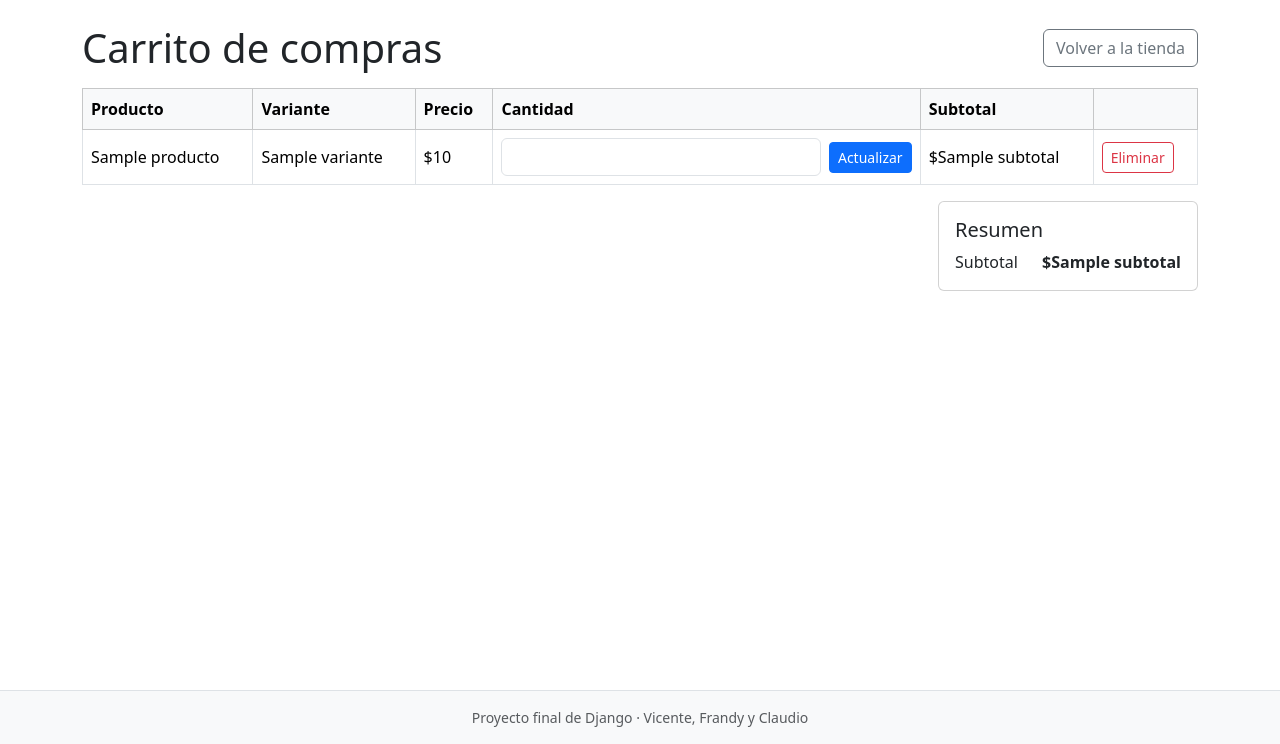
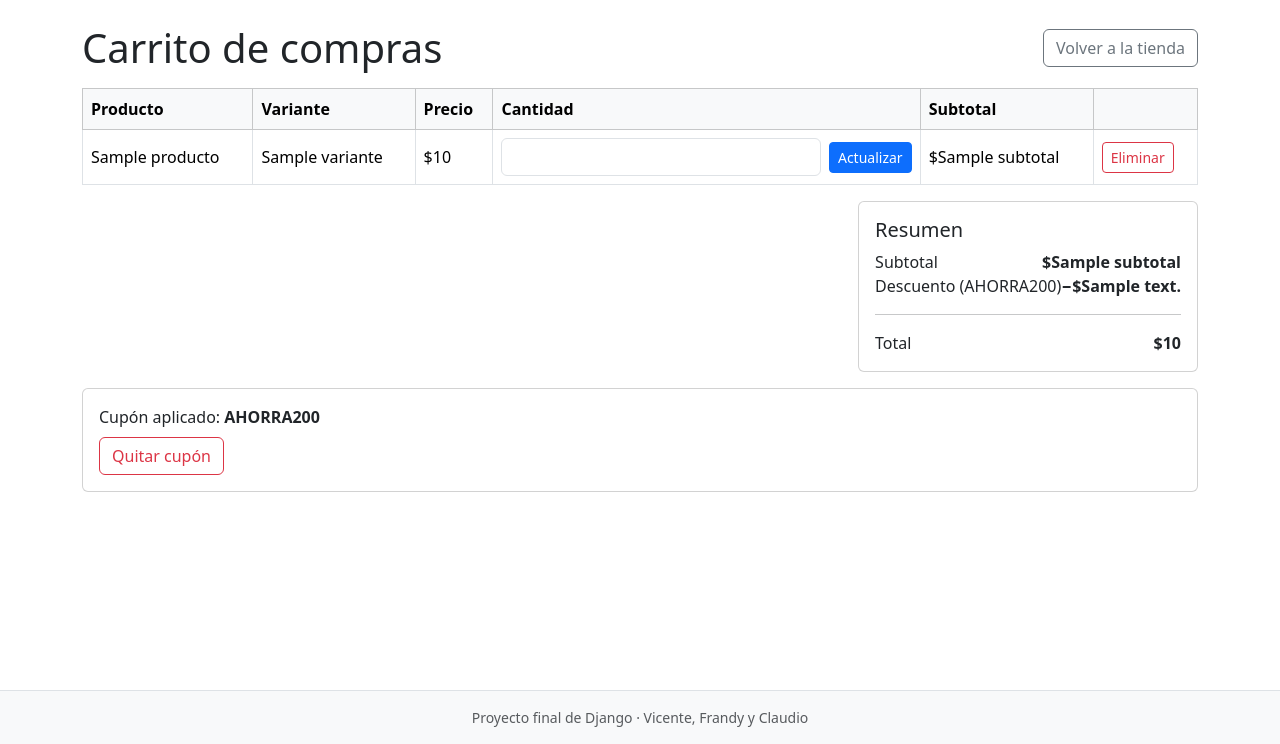
Before and after one commit to vicentealuna/ecommerce-django, a Django app: template apps/cart/templates/cart/carrito.html in a window 1280 px wide. Shown: the part 56-800 px from the top of the page. Run offline with Django 5.2, Linux system fonts and the light colour scheme; data comes from the database, SQL or seed files in the repository; tables that the repository leaves empty hold one stand-in row (values such as "Sample post"); the template is opened without the code that fills it: values that come from a table or form of the project are taken from there, most other values are stand-ins (such as "Sample title", 1, 10 or a date in 2020).

Commit message:
C-02: muestra descuentos y formulario de cupon en carrito

```diff
--- a/apps/cart/templates/cart/carrito.html
+++ b/apps/cart/templates/cart/carrito.html
@@ -57,7 +57,42 @@
                         <span>Subtotal</span>
                         <strong>${{ subtotal }}</strong>
                     </div>
+                    {% if cupon %}
+                        <div class="d-flex justify-content-between">
+                            <span>Descuento ({{ cupon.codigo }})</span>
+                            <strong>−${{ descuento }}</strong>
+                        </div>
+                    {% endif %}
+                    <hr>
+                    <div class="d-flex justify-content-between">
+                        <span>Total</span>
+                        <strong>${{ total }}</strong>
+                    </div>
                 </div>
+            </div>
+        </div>
+
+        <div class="card mt-3">
+            <div class="card-body">
+                {% if cupon %}
+                    <p class="mb-2">Cupón aplicado: <strong>{{ cupon.codigo }}</strong></p>
+                    <form method="post" action="{% url 'cart:quitar_cupon' %}">
+                        {% csrf_token %}
+                        <button type="submit" class="btn btn-outline-danger">Quitar cupón</button>
+                    </form>
+                {% else %}
+                    <form method="post" action="{% url 'cart:aplicar_cupon' %}" class="row g-2">
+                        {% csrf_token %}
+                        <div class="col-sm">
+                            <label for="codigo-cupon" class="form-label">Código de cupón</label>
+                            <input id="codigo-cupon" type="text" name="codigo" class="form-control"
+                                   autocomplete="off" required>
+                        </div>
+                        <div class="col-sm-auto align-self-end">
+                            <button type="submit" class="btn btn-primary">Aplicar cupón</button>
+                        </div>
+                    </form>
+                {% endif %}
             </div>
         </div>
     {% else %}
```
